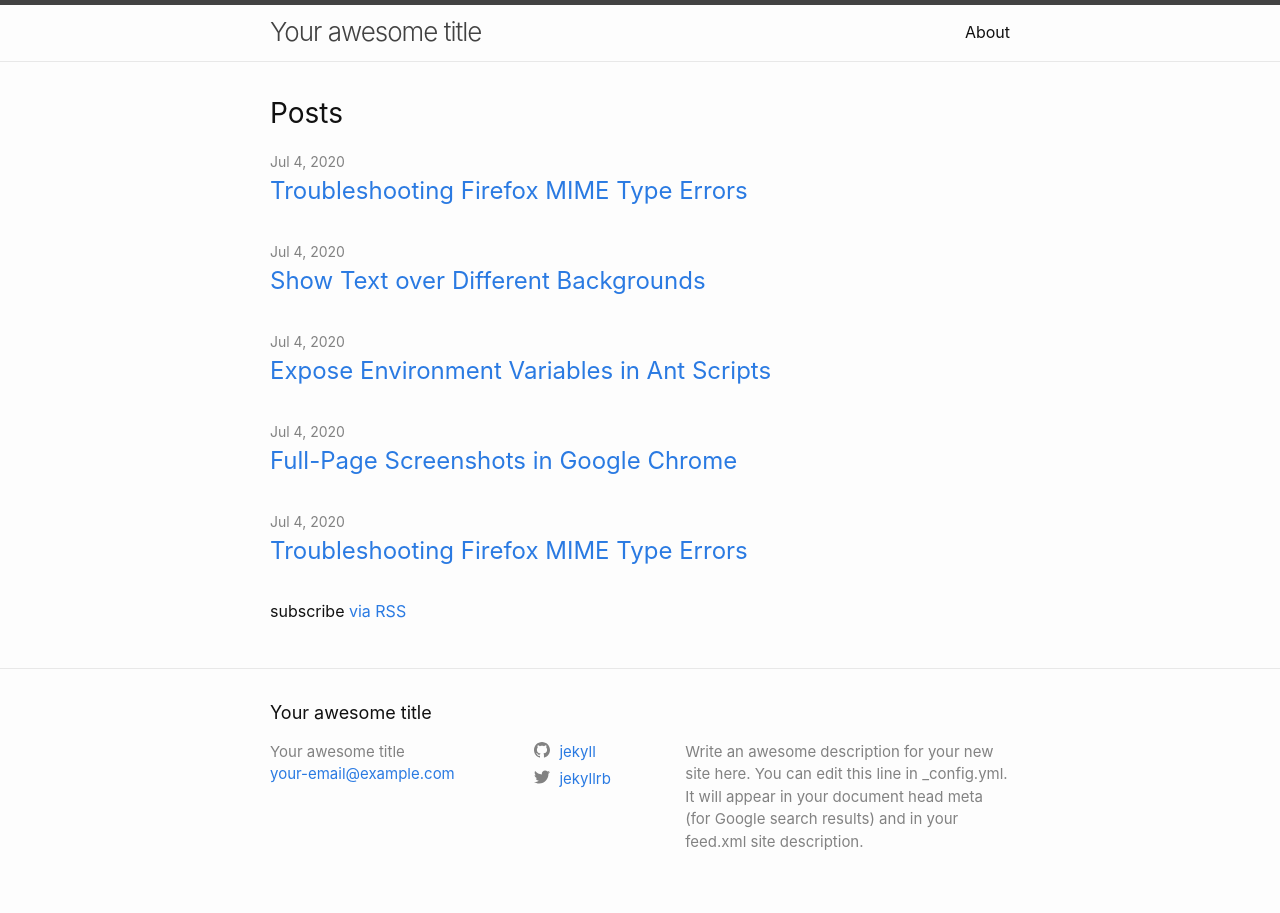
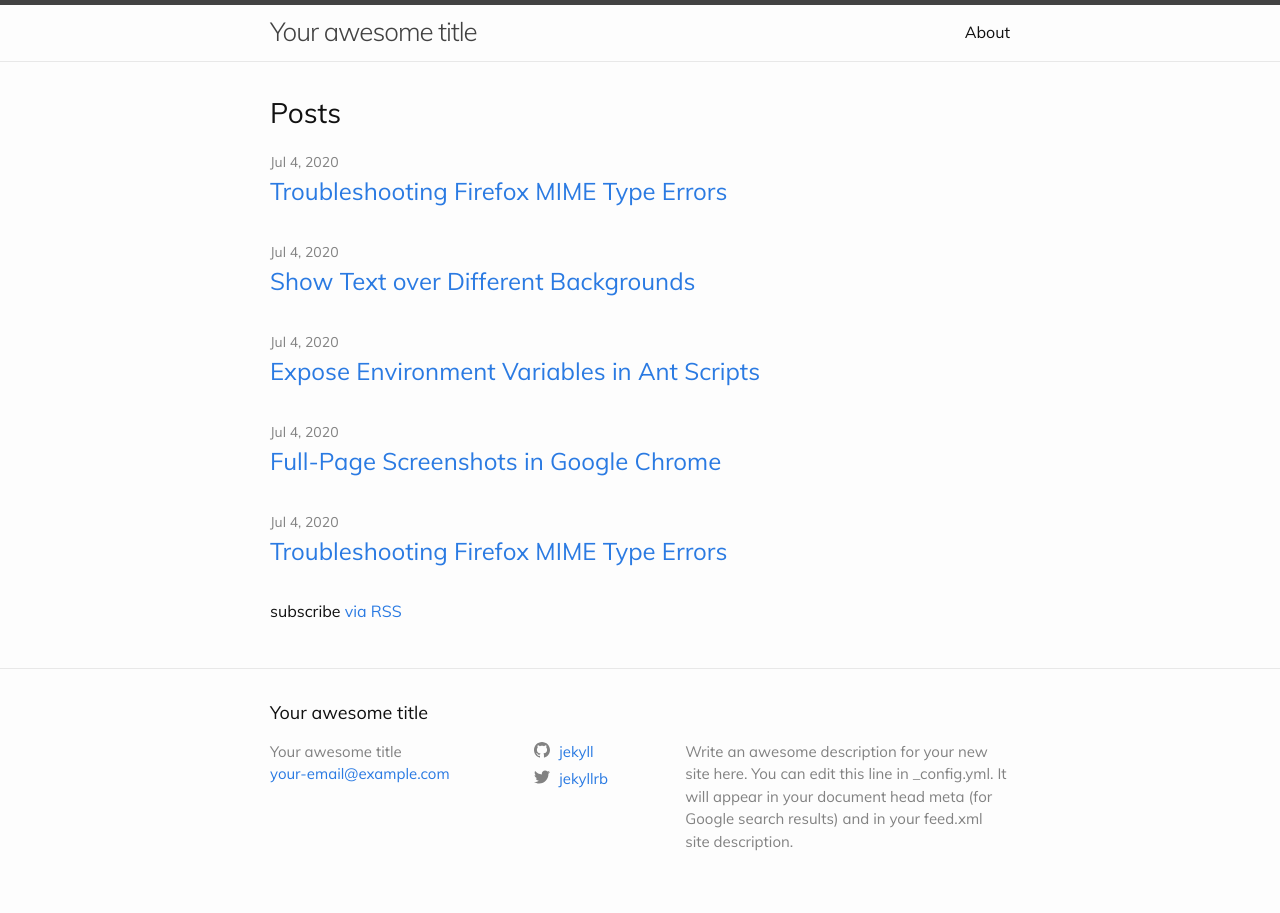
Before and after one commit to ronaldlynn/blog-mcclellan-tech, a Jekyll site: the page built from index.markdown, in a window 1280 px wide. Built offline with Jekyll 4.4.1, drawn with Linux system fonts in a browser that asks for light colours.

Commit message:
Add Muli font

```diff
--- a/_sass/theme.scss
+++ b/_sass/theme.scss
@@ -1,8 +1,18 @@
 @charset "utf-8";
+
+@font-face {
+  font-family: 'Muli';
+  src: url('fonts/Muli-VariableFont_wght.ttf');
+}
+
+@font-face {
+  font-family: 'Muli Italic';
+  src: url('fonts/Muli-Italic-VariableFont_wght.ttf');
+}
 
 // Define defaults for each variable.
 
-$base-font-family: -apple-system, BlinkMacSystemFont, "Segoe UI", Roboto, Helvetica, Arial, sans-serif, "Apple Color Emoji", "Segoe UI Emoji", "Segoe UI Symbol" !default;
+$base-font-family: Muli, "Helvetica Neue", Helvetica, Arial, sans-serif;
 $base-font-size:   16px !default;
 $base-font-weight: 400 !default;
 $small-font-size:  $base-font-size * 0.875 !default;
```
Also changed, not shown: assets/fonts/Muli-Italic-VariableFont_wght.ttf (added), assets/fonts/Muli-VariableFont_wght.ttf (added).
